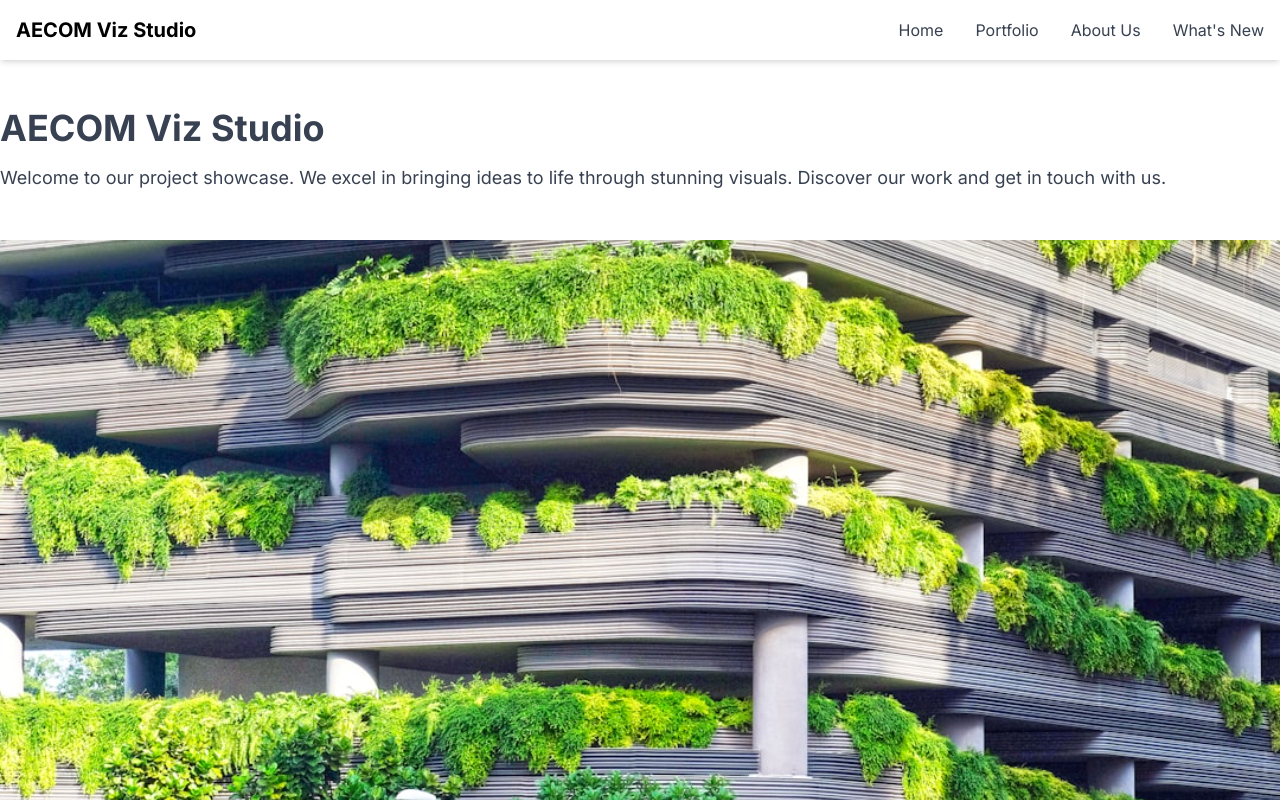
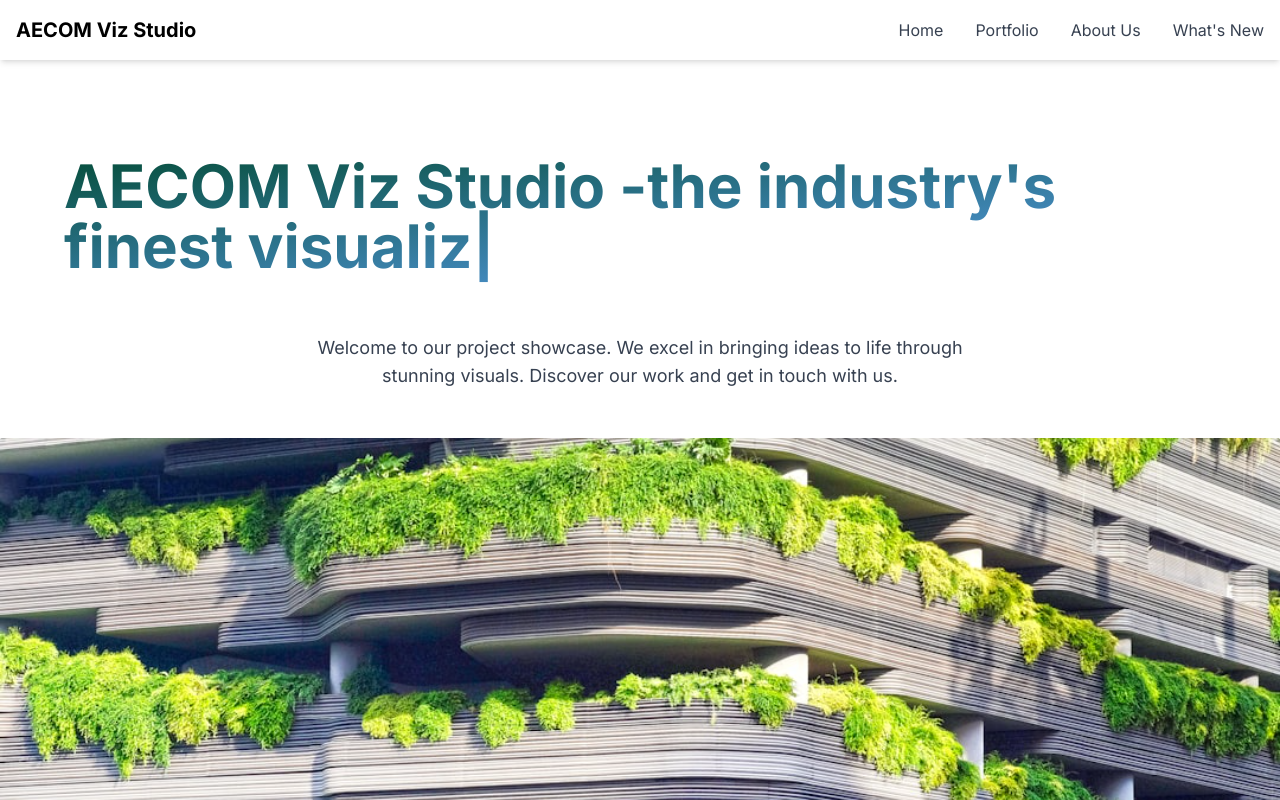
Before and after one commit to AECOMVizStudio/vizsite2024, a Next.js app: page / in a window 1280 px wide. Shown: the top 800 px of the page. Built offline with nearby package versions, Linux system fonts and the light colour scheme.

Commit message:
typed.js title working, alignment and spacing for the title. Design changes for the title

```diff
--- a/app/globals.css
+++ b/app/globals.css
@@ -16,6 +16,23 @@
   }
 }
 
+.text-gradient {
+  background: linear-gradient(to bottom right, #064e3b, #60a5fa);
+  -webkit-background-clip: text;
+  -webkit-text-fill-color: transparent;
+}
+
+@keyframes colorChange {
+  0% { color: #3b82f6; }   /* Blue */
+  33% { color: #10b981; }  /* Green */
+  66% { color: #6366f1; }  /* Indigo */
+  100% { color: #82109e; }  /* Indigo */
+}
+
+.color-change {
+  animation: colorChange 10s infinite;
+}
+
 
 @layer utilities {
   .text-balance {
--- a/package.json
+++ b/package.json
@@ -12,7 +12,8 @@
     "@heroicons/react": "^2.1.5",
     "next": "14.2.5",
     "react": "^18",
-    "react-dom": "^18"
+    "react-dom": "^18",
+    "typed.js": "^2.1.0"
   },
   "devDependencies": {
     "@types/node": "^20",
--- a/tailwind.config.ts
+++ b/tailwind.config.ts
@@ -13,6 +13,10 @@ const config: Config = {
         "gradient-conic":
           "conic-gradient(from 180deg at 50% 50%, var(--tw-gradient-stops))",
       },
+      colors: {
+        deepGreen: '#064e3b', // Deep green
+        lightBlue: '#60a5fa', // Light blue
+      }
     },
   },
   plugins: [],
--- /dev/null
+++ b/ui/components/home/TypedText.tsx
@@ -0,0 +1,34 @@
+"use client"
+
+import Typed from 'typed.js'
+import { useEffect, useRef } from 'react'
+
+
+const TypedText: React.FC = () => {
+    const typedElement = useRef<HTMLSpanElement>(null)
+
+    useEffect(() => {
+        const options = {
+            strings: [
+                ' making ideas into reality',
+                " the industry's finest visualization experts",
+                ' this is the way',
+                ' an unstoppable force of creativity',
+                ' for when it has to be just perfect'
+            ],
+            typeSpeed:60,
+            backSpeed:35,
+            smartBackspace: true,
+            loop:true
+        };
+        const typed = new Typed(typedElement.current, options);
+
+        return () => {
+            typed.destroy();
+        };
+    }, []);
+
+    return <span ref={typedElement}/>
+};
+
+export default TypedText
--- a/ui/components/home/title.tsx
+++ b/ui/components/home/title.tsx
@@ -1,9 +1,14 @@
+import TypedText from "./TypedText"
+
 export default function Title(){
     return(
-        <div className=" text-gray-700">
+        <div className=" text-gray-700 flex items-center">
           <div className="container mx-auto py-12">
-            <h1 className="text-4xl font-bold text-left">AECOM Viz Studio</h1>
-            <h2 className="text-lg mt-4 ">Welcome to our project showcase. We excel in bringing ideas to life through stunning visuals. Discover our work and get in touch with us.</h2>
+            <h1 className="text-6xl max-w-6xl font-bold mx-auto my-12 text-left text-gradient" style={{ height: '130px' }}>
+              AECOM Viz Studio -
+              <TypedText />
+            </h1>
+            <h2 className="text-lg max-w-2xl mx-auto text-center">Welcome to our project showcase. We excel in bringing ideas to life through stunning visuals. Discover our work and get in touch with us.</h2>
           </div>
         </div>
     )
```
Also changed, not shown: 1 other file (tests, documents, lock files or other folders).
